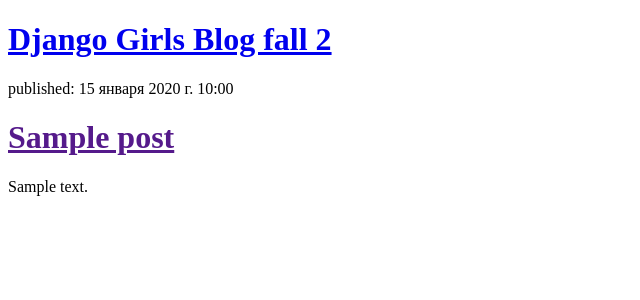
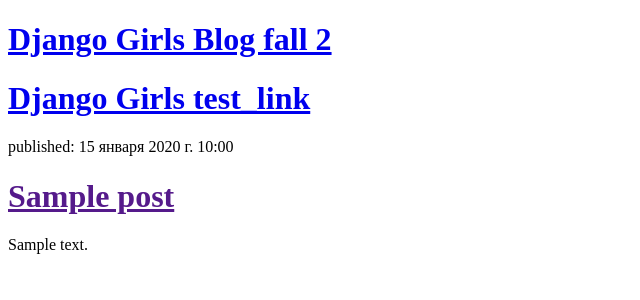
Before and after one commit to galatserega/my-first-blog, a Django app: page / in a window 1280 px wide. Shown: the top 300 px of the page, without its empty margins (0-640 px from the left). Run offline with Django 5.2, Linux system fonts and the light colour scheme; tables that the repository leaves empty hold one stand-in row (values such as "Sample post").

Commit message:
Update post_list.html

```diff
--- a/blog/templates/blog/post_list.html
+++ b/blog/templates/blog/post_list.html
@@ -7,6 +7,9 @@
 <body>
     <div>
         <h1><a href="/">Django Girls Blog fall 2</a></h1>
+    </div>
+     <div>
+        <h1><a href="/">Django Girls test_link</a></h1>
     </div>
 
     <div>
```
